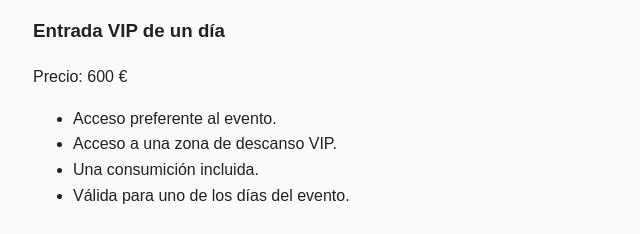
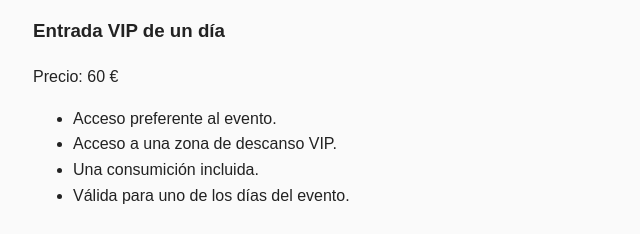
Before and after one commit to dtt25pabloserrano/festival-dam-2027, a plain HTML site: page entradas.html in a window 1280 px wide. Shown: the part 932-1166 px from the top of the page, 207-847 px from the left. Drawn offline with Linux system fonts and the light colour scheme.

Commit message:
Revert "Cambio a entradas.html sin error alguno."
This reverts commit 5c7f074312514397d3403756684282bdf157e931.

```diff
--- a/entradas.html
+++ b/entradas.html
@@ -51,7 +51,7 @@
 
 
  <h3>Entrada VIP de un día</h3>
-    <p>Precio: 600 €</p>
+    <p>Precio: 60 €</p>
     <ul>
         <li>Acceso preferente al evento.</li>
         <li>Acceso a una zona de descanso VIP.</li>
```
